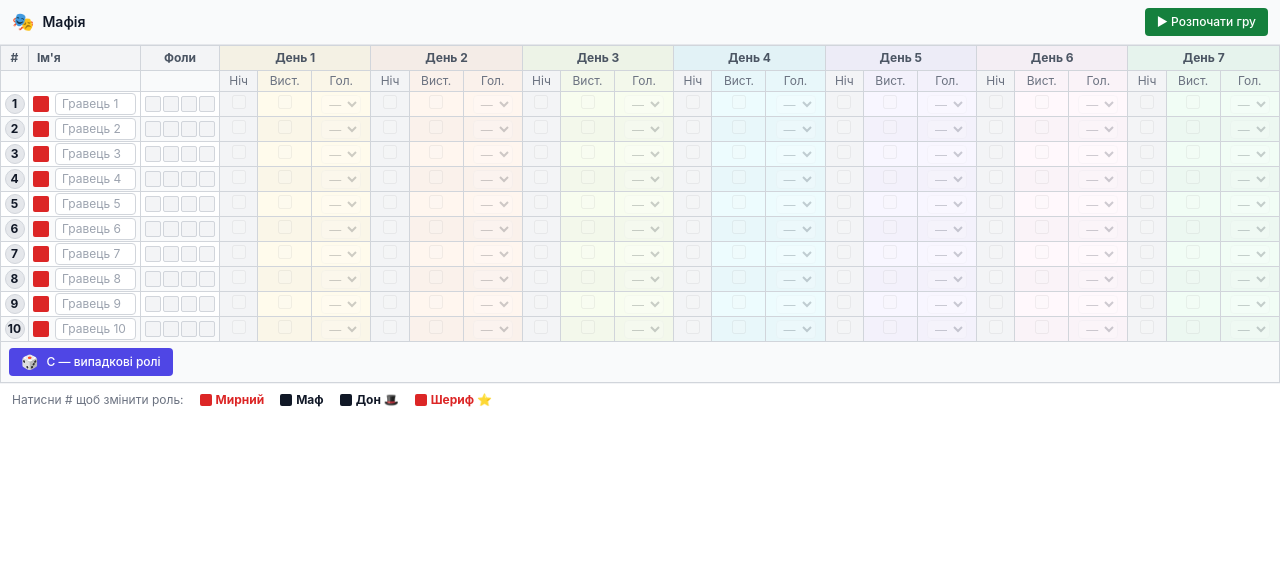
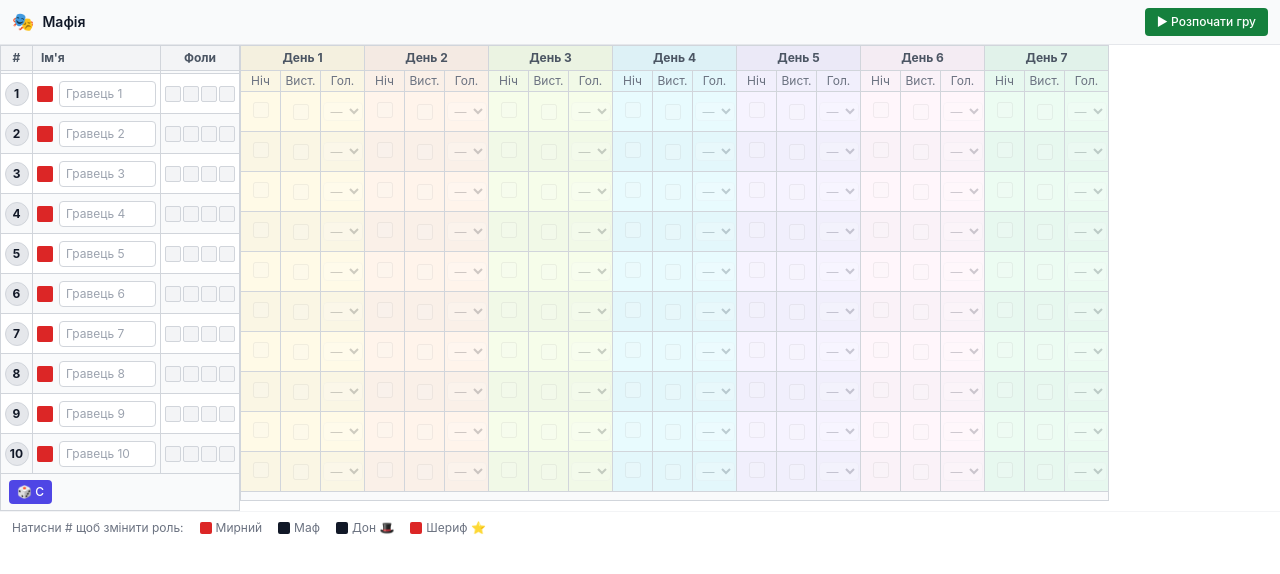
Before and after one commit to msfg777/mafia-game, a Next.js app: page / in a window 1280 px wide. Shown: the top 574 px of the page. Built offline with nearby package versions, Linux system fonts and the light colour scheme.

Commit message:
Update 1.2

```diff
--- a/src/components/GameTable.tsx
+++ b/src/components/GameTable.tsx
@@ -13,7 +13,7 @@ interface Player {
 }
 
 interface DayData {
-  nom: boolean;
+  nomOrder: number;
   votes: number;
   night: boolean;
 }
@@ -30,9 +30,9 @@ const ROLE_TEAM: Record<Role, Team> = {
 };
 
 const DAY_BG = [
-  'rgba(250,204,21,0.08)', 'rgba(251,146,60,0.08)', 'rgba(163,230,53,0.08)',
-  'rgba(34,211,238,0.08)', 'rgba(167,139,250,0.08)', 'rgba(249,168,212,0.08)',
-  'rgba(74,222,128,0.08)',
+  'rgba(250,204,21,0.10)', 'rgba(251,146,60,0.10)', 'rgba(163,230,53,0.10)',
+  'rgba(34,211,238,0.10)', 'rgba(167,139,250,0.10)', 'rgba(249,168,212,0.10)',
+  'rgba(74,222,128,0.10)',
 ];
 
 function randomRoles(): Role[] {
@@ -52,7 +52,7 @@ function initPlayers(): Player[] {
 
 function initDays(): DayData[][] {
   return Array.from({ length: 10 }, () =>
-    Array.from({ length: 7 }, () => ({ nom: false, votes: 0, night: false }))
+    Array.from({ length: 7 }, () => ({ nomOrder: 0, votes: 0, night: false }))
   );
 }
 
@@ -66,15 +66,6 @@ function RoleDot({ role }: { role: Role }) {
     >
       {icon && <span style={{ fontSize: '9px' }}>{icon}</span>}
     </div>
-  );
-}
-
-function NameStyle({ name, role }: { name: string; role: Role }) {
-  const icon = ROLE_ICON[role];
-  return (
-    <span className="font-bold text-sm" style={{ color: ROLE_COLOR[role] }}>
-      {name}{icon && <span className="ml-0.5 text-xs">{icon}</span>}
-    </span>
   );
 }
 
@@ -107,19 +98,19 @@ function AutocompleteInput({ value, onChange, placeholder }: {
   };
 
   return (
-    <div ref={ref} className="relative">
+    <div ref={ref} className="relative flex-1">
       <input
         type="text"
         value={value}
         onChange={e => handleInput(e.target.value)}
         onFocus={() => suggestions.length > 0 && setOpen(true)}
         placeholder={placeholder}
-        className="w-full border border-gray-300 rounded px-1.5 py-0.5 text-xs focus:outline-none focus:ring-1 focus:ring-blue-400"
+        className="w-full border border-gray-300 rounded px-1.5 py-1 text-xs focus:outline-none focus:ring-1 focus:ring-blue-400"
       />
       {open && (
         <div className="absolute left-0 top-full mt-0.5 bg-white border border-gray-200 rounded shadow-lg z-30 min-w-full">
           {suggestions.map(s => (
-            <div key={s} className="px-2 py-1 text-xs hover:bg-blue-50 cursor-pointer"
+            <div key={s} className="px-2 py-1.5 text-xs hover:bg-blue-50 cursor-pointer"
               onMouseDown={() => { onChange(s); setOpen(false); }}>
               {s}
             </div>
@@ -176,13 +167,31 @@ export default function GameTable() {
     ));
   }, []);
 
-  const updateDay = useCallback((pi: number, di: number, field: keyof DayData, val: boolean | number) => {
+  const toggleNom = useCallback((pi: number, di: number, checked: boolean) => {
     setDays(prev => {
-      const next = prev.map(r => [...r]);
-      next[pi][di] = { ...next[pi][di], [field]: val };
-      if (field === 'nom' && !val) {
+      const next = prev.map(r => r.map(d => ({ ...d })));
+      if (checked) {
+        const maxOrder = Math.max(0, ...next.map(r => r[di].nomOrder));
+        next[pi][di].nomOrder = maxOrder + 1;
+      } else {
+        const removedOrder = next[pi][di].nomOrder;
+        next[pi][di].nomOrder = 0;
         next[pi][di].votes = 0;
+        for (let i = 0; i < 10; i++) {
+          if (next[i][di].nomOrder > removedOrder) {
+            next[i][di].nomOrder -= 1;
           }
+        }
+      }
+      return next;
+    });
+  }, []);
+
+  const updateDay = useCallback((pi: number, di: number, field: 'votes' | 'night', val: boolean | number) => {
+    setDays(prev => {
+      const next = prev.map(r => r.map(d => ({ ...d })));
+      if (field === 'votes') next[pi][di].votes = val as number;
+      if (field === 'night') next[pi][di].night = val as boolean;
       return next;
     });
   }, []);
@@ -240,6 +249,8 @@ export default function GameTable() {
     setGameId(null); setWinner(null); setMsg('');
   };
 
+  const ROW_H = 'h-10';
+
   return (
     <div className="min-h-screen bg-white text-gray-900 text-xs">
       <div className="flex items-center justify-between px-3 py-2 border-b border-gray-200 bg-gray-50 sticky top-0 z-20">
@@ -270,22 +281,90 @@ export default function GameTable() {
         </div>
       </div>
 
-      {msg && (
-        <div className="bg-blue-50 text-blue-800 text-center py-1.5 text-xs border-b border-blue-100">{msg}</div>
-      )}
+      {msg && <div className="bg-blue-50 text-blue-800 text-center py-1.5 text-xs border-b border-blue-100">{msg}</div>}
       {winner && (
         <div className={`text-center py-2 text-sm font-semibold ${winner === 'мирні' ? 'bg-blue-700 text-white' : 'bg-red-800 text-white'}`}>
           {winner === 'мирні' ? '🏙️ Перемогли Мирні!' : '🔫 Перемогла Мафія!'}
         </div>
       )}
 
-      <div className="overflow-x-auto">
-        <table className="border-collapse w-full" style={{ minWidth: 900 }}>
+      <div className="flex overflow-hidden">
+        {/* LEFT fixed */}
+        <div className="flex-shrink-0">
+          <table className="border-collapse">
             <thead>
               <tr className="bg-gray-100 text-gray-600">
-              <th className="sticky left-0 bg-gray-100 z-10 border border-gray-300 px-1 py-1 w-7">#</th>
-              <th className="sticky left-7 bg-gray-100 z-10 border border-gray-300 px-2 py-1 text-left w-28">Ім&apos;я</th>
-              <th className="border border-gray-300 px-1 py-1 w-14">Фоли</th>
+                <th className="border border-gray-300 px-1 py-1 w-8 text-center">#</th>
+                <th className="border border-gray-300 px-2 py-1 text-left w-32">Ім&apos;я</th>
+                <th className="border border-gray-300 px-1 py-1 w-16 text-center">Фоли</th>
+              </tr>
+              <tr className="bg-gray-50">
+                <th className="border border-gray-300" />
+                <th className="border border-gray-300" />
+                <th className="border border-gray-300" />
+              </tr>
+            </thead>
+            <tbody>
+              {players.map((p, pi) => {
+                const elim = p.fouls >= 4;
+                const rowBg = pi % 2 === 0 ? 'bg-white' : 'bg-gray-50';
+                return (
+                  <tr key={pi} className={`${rowBg} ${elim ? 'opacity-50' : ''}`}>
+                    <td className={`border border-gray-300 text-center ${rowBg}`}>
+                      <button onClick={() => cycleRole(pi)} disabled={phase !== 'setup'}
+                        className={`w-6 h-6 rounded-full text-xs font-bold flex items-center justify-center mx-auto ${phase === 'setup' ? 'bg-gray-200 hover:bg-blue-100 cursor-pointer border border-gray-300' : 'bg-gray-100 border border-gray-200 cursor-default'}`}>
+                        {p.seat}
+                      </button>
+                    </td>
+                    <td className={`border border-gray-300 px-1 ${rowBg} ${ROW_H}`}>
+                      {phase === 'setup' ? (
+                        <div className="flex items-center gap-1.5">
+                          <RoleDot role={p.role} />
+                          <AutocompleteInput value={p.name} onChange={v => updateName(pi, v)} placeholder={`Гравець ${p.seat}`} />
+                        </div>
+                      ) : (
+                        <div className="flex items-center gap-1.5">
+                          <RoleDot role={p.role} />
+                          <span className="font-medium text-gray-900">{p.name || `Гравець ${p.seat}`}</span>
+                        </div>
+                      )}
+                    </td>
+                    <td className={`border border-gray-300 px-1 ${rowBg}`}>
+                      <div className="flex items-center justify-center gap-0.5">
+                        {Array.from({ length: 4 }, (_, fi) => (
+                          <button key={fi} onClick={() => phase !== 'setup' && addFoul(pi)} disabled={phase === 'setup'}
+                            className={`w-4 h-4 rounded-sm text-xs flex items-center justify-center border ${fi < p.fouls ? (fi >= 3 ? 'bg-red-500 border-red-600 text-white' : 'bg-amber-400 border-amber-500 text-white') : 'bg-gray-100 border-gray-300'}`}>
+                            {fi < p.fouls ? '✕' : ''}
+                          </button>
+                        ))}
+                        {phase !== 'setup' && p.fouls > 0 && (
+                          <button onClick={() => removeFoul(pi)}
+                            className="w-3.5 h-3.5 rounded-sm bg-gray-200 border border-gray-300 text-gray-500 flex items-center justify-center ml-0.5">−</button>
+                        )}
+                      </div>
+                    </td>
+                  </tr>
+                );
+              })}
+              {phase === 'setup' && (
+                <tr>
+                  <td colSpan={3} className="border border-gray-300 px-2 py-1.5 bg-gray-50">
+                    <button onClick={randomizeRoles}
+                      className="flex items-center gap-1 px-2 py-1 bg-indigo-600 hover:bg-indigo-500 text-white rounded text-xs font-medium">
+                      🎲 C
+                    </button>
+                  </td>
+                </tr>
+              )}
+            </tbody>
+          </table>
+        </div>
+
+        {/* RIGHT scrollable */}
+        <div className="overflow-x-auto flex-1">
+          <table className="border-collapse" style={{ minWidth: `${7 * 3 * 40}px` }}>
+            <thead>
+              <tr className="bg-gray-100 text-gray-600">
                 {Array.from({ length: 7 }, (_, i) => (
                   <th key={i} colSpan={3} className="border border-gray-300 px-1 py-1 text-center"
                     style={{ background: DAY_BG[i] }}>
@@ -294,14 +373,11 @@ export default function GameTable() {
                 ))}
               </tr>
               <tr className="bg-gray-50 text-gray-500">
-              <th className="sticky left-0 bg-gray-50 z-10 border border-gray-300" />
-              <th className="sticky left-7 bg-gray-50 z-10 border border-gray-300" />
-              <th className="border border-gray-300" />
                 {Array.from({ length: 7 }, (_, i) => (
                   <>
-                  <th key={`${i}k`} className="border border-gray-300 px-1 py-0.5 font-normal bg-gray-100">Ніч</th>
-                  <th key={`${i}a`} className="border border-gray-300 px-1 py-0.5 font-normal" style={{ background: DAY_BG[i] }}>Вист.</th>
-                  <th key={`${i}b`} className="border border-gray-300 px-1 py-0.5 font-normal" style={{ background: DAY_BG[i] }}>Гол.</th>
+                    <th key={`${i}k`} className="border border-gray-300 px-1 py-0.5 font-normal w-10" style={{ background: DAY_BG[i] }}>Ніч</th>
+                    <th key={`${i}a`} className="border border-gray-300 px-1 py-0.5 font-normal w-10" style={{ background: DAY_BG[i] }}>Вист.</th>
+                    <th key={`${i}b`} className="border border-gray-300 px-1 py-0.5 font-normal w-11" style={{ background: DAY_BG[i] }}>Гол.</th>
                   </>
                 ))}
               </tr>
@@ -312,69 +388,31 @@ export default function GameTable() {
                 const rowBg = pi % 2 === 0 ? 'bg-white' : 'bg-gray-50';
                 return (
                   <tr key={pi} className={`${rowBg} ${elim ? 'opacity-50' : ''}`}>
-                  <td className={`sticky left-0 z-10 border border-gray-300 text-center ${rowBg}`}>
-                    <button onClick={() => cycleRole(pi)} disabled={phase !== 'setup'}
-                      title="Натисни щоб змінити роль"
-                      className={`w-5 h-5 rounded-full text-xs font-bold flex items-center justify-center mx-auto transition-colors ${
-                        phase === 'setup'
-                          ? 'bg-gray-200 hover:bg-blue-100 cursor-pointer border border-gray-300'
-                          : 'bg-gray-100 border border-gray-200 cursor-default'
-                      }`}>
-                      {p.seat}
-                    </button>
+                    {Array.from({ length: 7 }, (_, di) => {
+                      const d = days[pi][di];
+                      const off = phase === 'setup' || elim;
+                      const nominated = d.nomOrder > 0;
+                      return (
+                        <>
+                          <td key={`k${di}`} className={`border border-gray-300 text-center ${ROW_H}`} style={{ background: DAY_BG[di] }}>
+                            <input type="checkbox" checked={d.night} disabled={off}
+                              onChange={e => updateDay(pi, di, 'night', e.target.checked)}
+                              className="w-4 h-4 disabled:opacity-30" />
                           </td>
-                  <td className={`sticky left-7 z-10 border border-gray-300 px-1 ${rowBg}`}>
-                    {phase === 'setup' ? (
-                      <div className="flex items-center gap-1.5">
-                        <RoleDot role={p.role} />
-                        <AutocompleteInput
-                          value={p.name}
-                          onChange={v => updateName(pi, v)}
-                          placeholder={`Гравець ${p.seat}`}
-                        />
-                      </div>
-                    ) : (
-                      <NameStyle name={p.name || `Гравець ${p.seat}`} role={p.role} />
-                    )}
-                  </td>
-                  <td className={`border border-gray-300 px-1 py-0.5 ${rowBg}`}>
-                    <div className="flex items-center justify-center gap-0.5">
-                      {Array.from({ length: 4 }, (_, fi) => (
-                        <button key={fi} onClick={() => phase !== 'setup' && addFoul(pi)}
-                          disabled={phase === 'setup'}
-                          className={`w-4 h-4 rounded-sm text-xs flex items-center justify-center border ${
-                            fi < p.fouls
-                              ? fi >= 3 ? 'bg-red-500 border-red-600 text-white' : 'bg-amber-400 border-amber-500 text-white'
-                              : 'bg-gray-100 border-gray-300'
-                          }`}>
-                          {fi < p.fouls ? '✕' : ''}
-                        </button>
-                      ))}
-                      {phase !== 'setup' && p.fouls > 0 && (
-                        <button onClick={() => removeFoul(pi)}
-                          className="w-3.5 h-3.5 rounded-sm bg-gray-200 border border-gray-300 text-gray-500 flex items-center justify-center ml-0.5">−</button>
+                          <td key={`n${di}`} className={`border border-gray-300 text-center ${ROW_H}`} style={{ background: DAY_BG[di] }}>
+                            <div className="flex flex-col items-center justify-center gap-0.5">
+                              <input type="checkbox" checked={nominated} disabled={off}
+                                onChange={e => toggleNom(pi, di, e.target.checked)}
+                                className="w-4 h-4 disabled:opacity-30" />
+                              {nominated && (
+                                <span className="text-indigo-600 font-bold leading-none" style={{ fontSize: '9px' }}>{d.nomOrder}</span>
                               )}
                             </div>
                           </td>
-                  {Array.from({ length: 7 }, (_, di) => {
-                    const d = days[pi][di];
-                    const off = phase === 'setup' || elim;
-                    return (
-                      <>
-                        <td key={`k${di}`} className="border border-gray-300 text-center bg-gray-100">
-                          <input type="checkbox" checked={d.night} disabled={off}
-                            onChange={e => updateDay(pi, di, 'night', e.target.checked)}
-                            className="w-3.5 h-3.5 disabled:opacity-30" />
-                        </td>
-                        <td key={`n${di}`} className="border border-gray-300 text-center" style={{ background: DAY_BG[di] }}>
-                          <input type="checkbox" checked={d.nom} disabled={off}
-                            onChange={e => updateDay(pi, di, 'nom', e.target.checked)}
-                            className="w-3.5 h-3.5 disabled:opacity-30" />
-                        </td>
-                        <td key={`v${di}`} className="border border-gray-300 text-center" style={{ background: DAY_BG[di] }}>
+                          <td key={`v${di}`} className={`border border-gray-300 text-center ${ROW_H}`} style={{ background: DAY_BG[di] }}>
                             <select
                               value={d.votes || ''}
-                            disabled={off || !d.nom}
+                              disabled={off || !nominated}
                               onChange={e => updateDay(pi, di, 'votes', parseInt(e.target.value) || 0)}
                               className="w-10 text-center text-xs border border-gray-200 rounded bg-white disabled:opacity-20 focus:outline-none"
                             >
@@ -391,26 +429,20 @@ export default function GameTable() {
                 );
               })}
               {phase === 'setup' && (
-              <tr>
-                <td colSpan={3 + 7 * 3} className="border border-gray-300 px-2 py-1.5 bg-gray-50">
-                  <button onClick={randomizeRoles}
-                    className="flex items-center gap-2 px-3 py-1 bg-indigo-600 hover:bg-indigo-500 text-white rounded text-xs font-medium transition-colors">
-                    <span className="text-sm">🎲</span> C — випадкові ролі
-                  </button>
-                </td>
-              </tr>
+                <tr><td colSpan={21} className="border border-gray-300 bg-gray-50 py-1" /></tr>
               )}
             </tbody>
           </table>
+        </div>
       </div>
 
       {phase === 'setup' && (
         <div className="flex gap-4 px-3 py-2 text-xs text-gray-500 flex-wrap border-t border-gray-100 items-center">
           <span>Натисни # щоб змінити роль:</span>
-          <div className="flex items-center gap-1"><div className="w-3 h-3 rounded-sm bg-red-600"/><span className="font-bold text-red-600">Мирний</span></div>
-          <div className="flex items-center gap-1"><div className="w-3 h-3 rounded-sm bg-gray-900"/><span className="font-bold text-gray-900">Маф</span></div>
-          <div className="flex items-center gap-1"><div className="w-3 h-3 rounded-sm bg-gray-900"/><span className="font-bold text-gray-900">Дон 🎩</span></div>
-          <div className="flex items-center gap-1"><div className="w-3 h-3 rounded-sm bg-red-600"/><span className="font-bold text-red-600">Шериф ⭐</span></div>
+          <div className="flex items-center gap-1"><div className="w-3 h-3 rounded-sm bg-red-600" /><span>Мирний</span></div>
+          <div className="flex items-center gap-1"><div className="w-3 h-3 rounded-sm bg-gray-900" /><span>Маф</span></div>
+          <div className="flex items-center gap-1"><div className="w-3 h-3 rounded-sm bg-gray-900" /><span>Дон 🎩</span></div>
+          <div className="flex items-center gap-1"><div className="w-3 h-3 rounded-sm bg-red-600" /><span>Шериф ⭐</span></div>
         </div>
       )}
 
```
Lines whose indentation alone changed are shown as unchanged.
